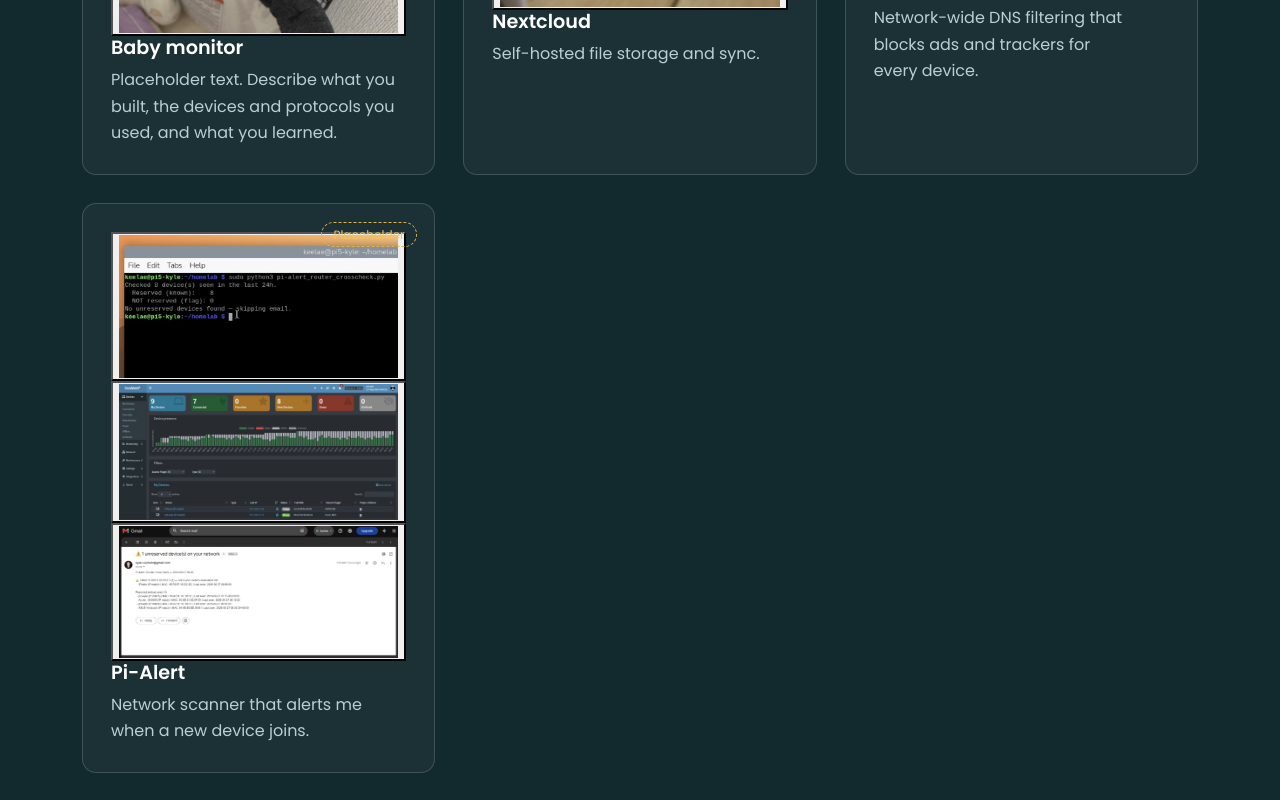
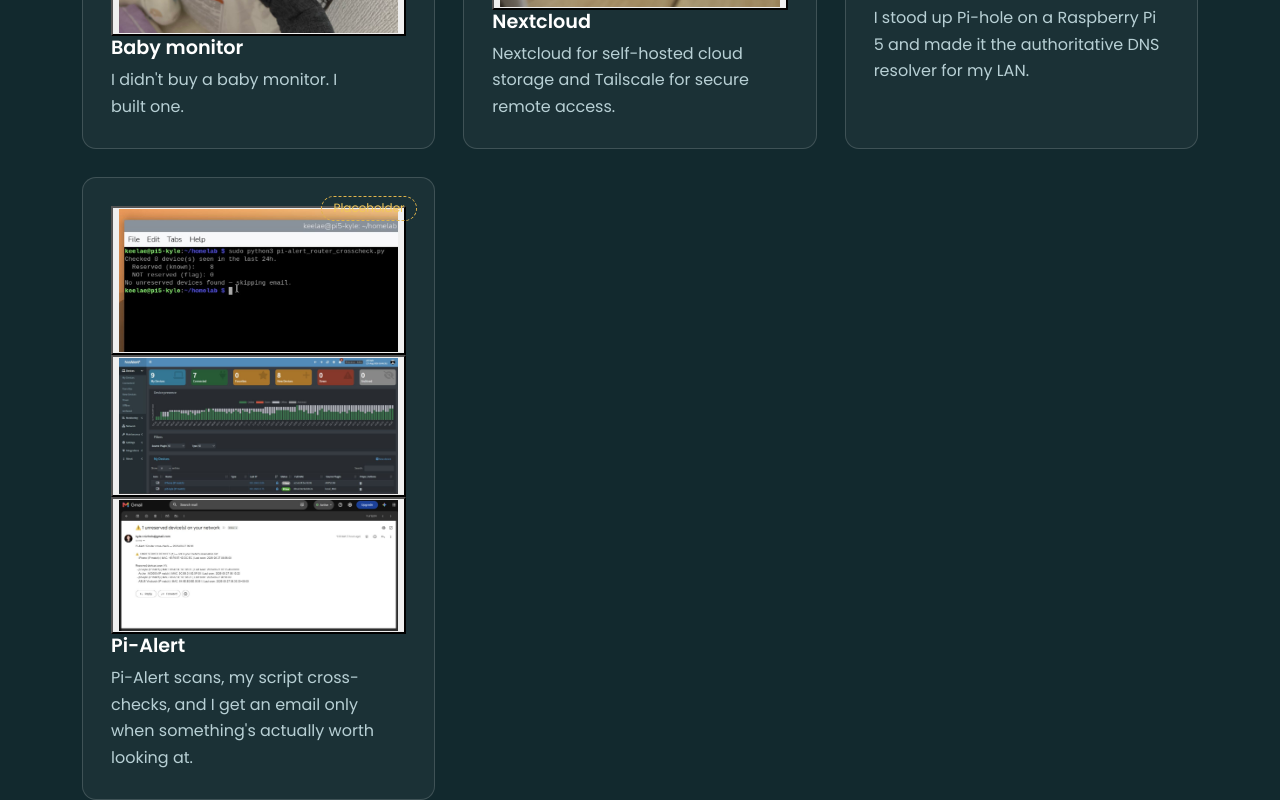
Before and after one commit to knich872/simple-portfolio-page, a plain HTML site: page index.html in a window 1280 px wide. Shown: the part 1462-2262 px from the top of the page. Drawn offline with nearby package versions, Linux system fonts and the light colour scheme.

Commit message:
Update index.html
Updated description

```diff
--- a/index.html
+++ b/index.html
@@ -102,7 +102,7 @@
                 <h3 data-i18n="lab.baby.title">Baby monitor</h3>
                 <span class="badge-placeholder" data-i18n="lab.badge">Draft</span>
               </div>
-              <p data-i18n="lab.baby.desc">Placeholder text. Describe what you built, the devices and protocols you used, and what you learned.</p>
+              <p data-i18n="lab.baby.desc">I didn't buy a baby monitor. I built one.</p>
             </div>
           </article>
           <article class="lab-card">
@@ -116,7 +116,7 @@
                 <h3 data-i18n="lab.nextcloud.title">Nextcloud</h3>
                 <span class="badge-placeholder" data-i18n="lab.badge">Draft</span>
               </div>
-              <p data-i18n="lab.nextcloud.desc">Self-hosted file storage and sync.</p>
+              <p data-i18n="lab.nextcloud.desc">Nextcloud for self-hosted cloud storage and Tailscale for secure remote access.</p>
             </div>
           </article>
           <article class="lab-card">
@@ -130,7 +130,7 @@
                 <h3 data-i18n="lab.pihole.title">Pi-hole</h3>
                 <span class="badge-placeholder" data-i18n="lab.badge">Draft</span>
               </div>
-              <p data-i18n="lab.pihole.desc">Network-wide DNS filtering that blocks ads and trackers for every device.</p>
+              <p data-i18n="lab.pihole.desc">I stood up Pi-hole on a Raspberry Pi 5 and made it the authoritative DNS resolver for my LAN.</p>
             </div>
           </article>
           <article class="lab-card">
@@ -144,7 +144,7 @@
                 <h3 data-i18n="lab.pialert.title">Pi-Alert</h3>
                 <span class="badge-placeholder" data-i18n="lab.badge">Draft</span>
               </div>
-              <p data-i18n="lab.pialert.desc">Network scanner that alerts me when a new device joins.</p>
+              <p data-i18n="lab.pialert.desc">Pi-Alert scans, my script cross-checks, and I get an email only when something's actually worth looking at.</p>
             </div>
           </article>
         </div>
```
